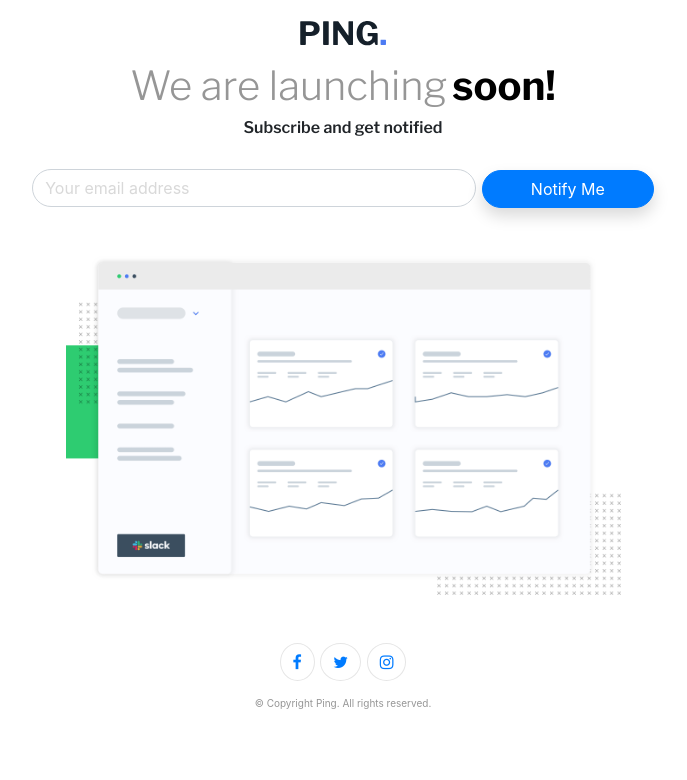
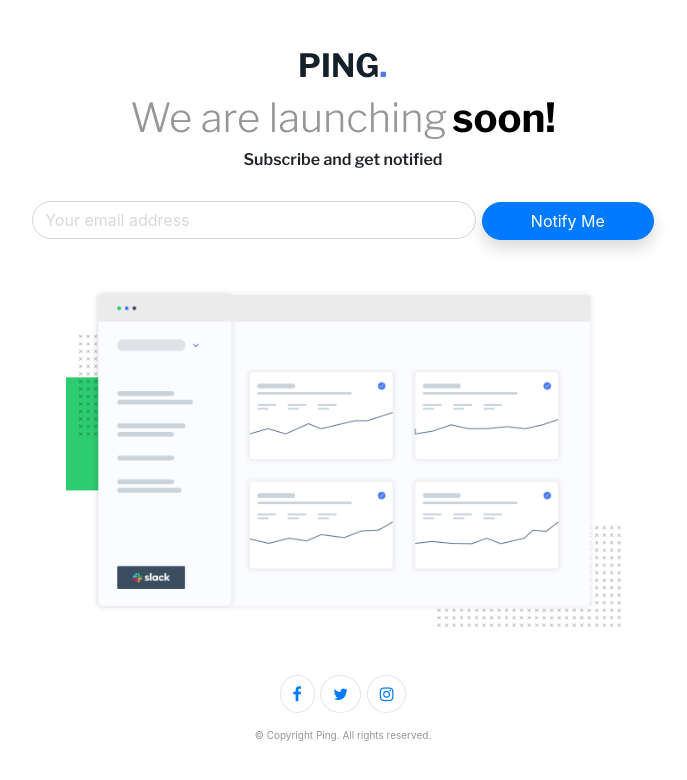
Before and after one commit to MohamedGimmiy/ping-coming-soon-page, a plain HTML site: page index.html in a window 1280 px wide. Shown: the whole page, without its empty margins (297-984 px from the left). Drawn offline with nearby package versions, Linux system fonts and the light colour scheme.

Commit message:
third commit

```diff
--- a/index.html
+++ b/index.html
@@ -17,7 +17,7 @@
 
   <div class="container">
     <div class="row text-center">
-      <div class="col-md-12 mt-3">
+      <div class="col-md-12 mt-5">
         <img src="images/logo.svg" alt="">
       </div>
       <div class="col-md-12 mt-3">
```
